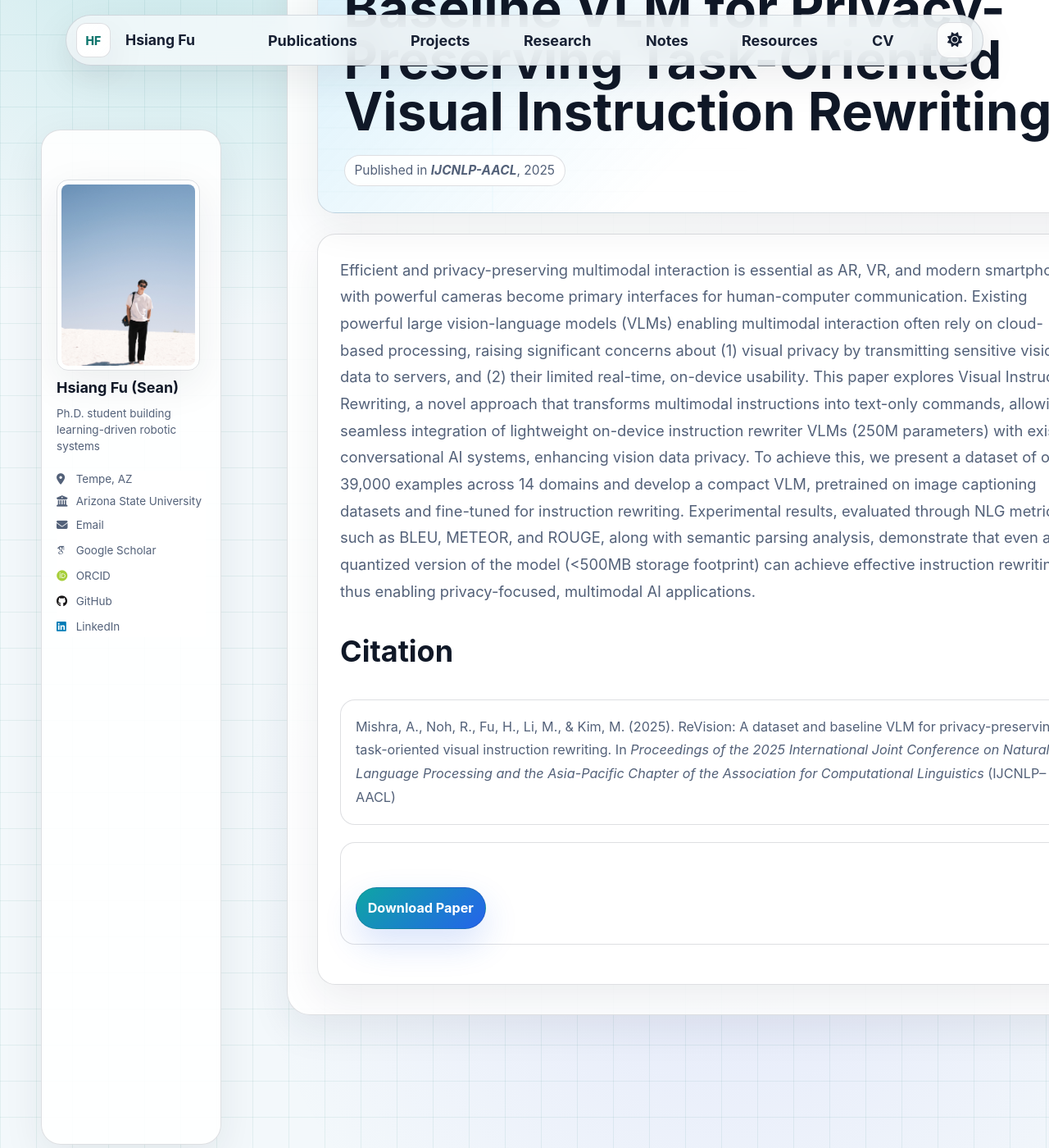
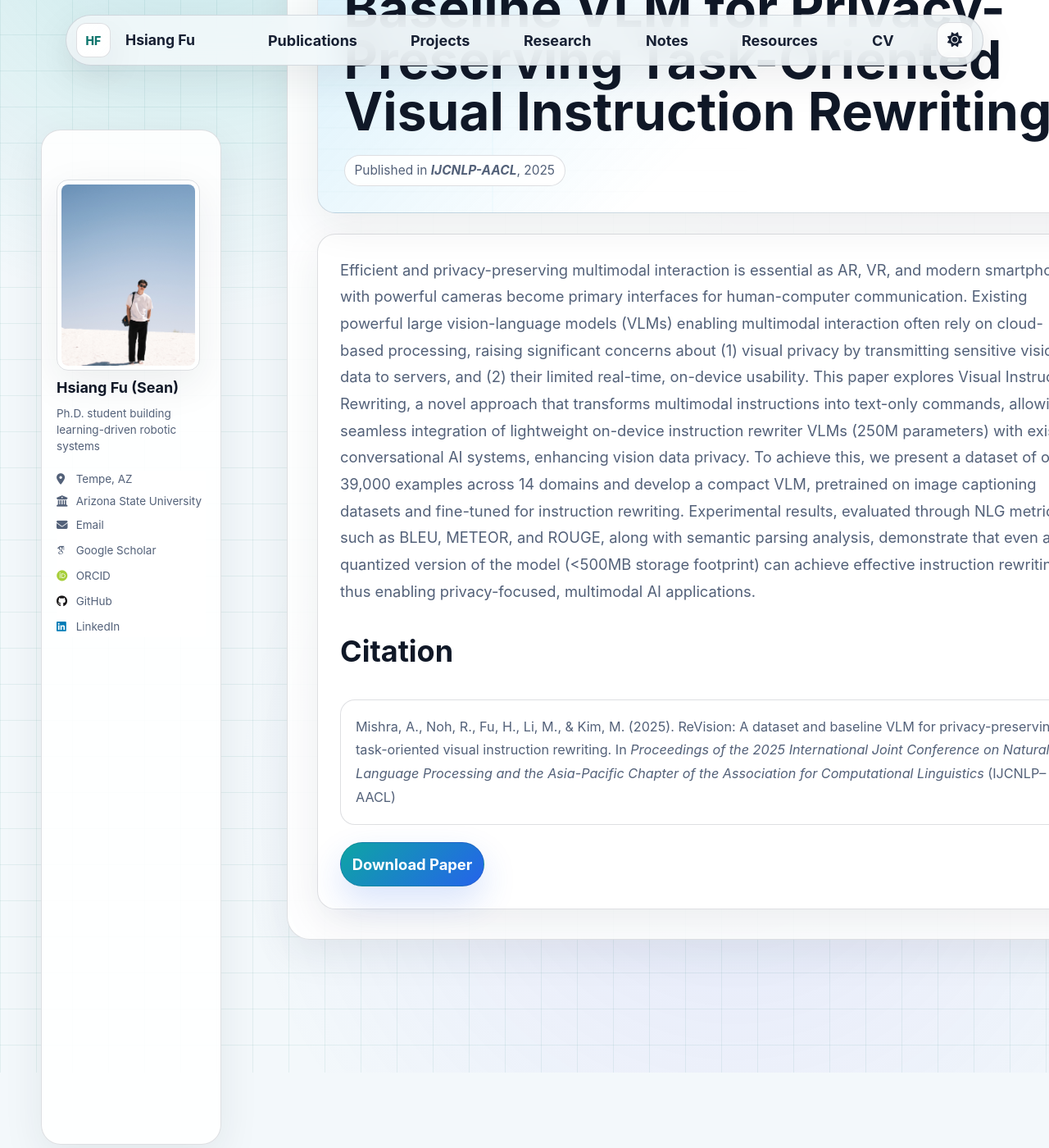
Before and after one commit to hsiang-fu/hsiang-fu.github.io, a Jekyll site: the page built from _publications/2025-02-20-revision.md, in a window 1280 px wide and 1400 px high, scrolled down 353 px. Shown: the whole window at 82% size. Built offline with Jekyll 4.4.1, drawn with Linux system fonts in a browser that asks for light colours; some web fonts are replaced; a script that is not in the unit is left out.

Commit message:
Polish homepage and detail actions

```diff
--- a/_layouts/single.html
+++ b/_layouts/single.html
@@ -53,31 +53,31 @@ layout: default
         {{ content }}
 
         {% if page.citation and page.paperurl and page.slidesurl and page.bibtexurl %}
-          <p style="font-size: smaller">Citation: {{ page.citation }}<br /><br><a href="{{ page.paperurl }}"><b>Download Paper</b></a> | <a href="{{ page.slidesurl }}">Download Slides</a> | <a href="{{ page.bibtexurl }}">Download Bibtex</a></p>
+          <p class="detail-citation">Citation: {{ page.citation }}<br /><br><a href="{{ page.paperurl }}"><b>Download Paper</b></a> <a href="{{ page.slidesurl }}">Download Slides</a> <a href="{{ page.bibtexurl }}">Download Bibtex</a></p>
         {% elsif page.citation and page.paperurl and page.slidesurl %}
-          <p style="font-size: smaller">Citation: {{ page.citation }}<br /><br><a href="{{ page.paperurl }}"><b>Download Paper</b></a> | <a href="{{ page.slidesurl }}">Download Slides</a></p>
+          <p class="detail-citation">Citation: {{ page.citation }}<br /><br><a href="{{ page.paperurl }}"><b>Download Paper</b></a> <a href="{{ page.slidesurl }}">Download Slides</a></p>
         {% elsif page.citation and page.paperurl and page.bibtexurl %}
-          <p style="font-size: smaller">Citation: {{ page.citation }}<br /><br><a href="{{ page.paperurl }}"><b>Download Paper</b></a> | <a href="{{ page.bibtexurl }}">Download Bibtex</a></p>
+          <p class="detail-citation">Citation: {{ page.citation }}<br /><br><a href="{{ page.paperurl }}"><b>Download Paper</b></a> <a href="{{ page.bibtexurl }}">Download Bibtex</a></p>
         {% elsif page.citation and page.paperurl %}
-          <p style="font-size: smaller">Citation: {{ page.citation }}<br /><br><a href="{{ page.paperurl }}"><b>Download Paper</b></a></p>
+          <p class="detail-citation">Citation: {{ page.citation }}<br /><br><a href="{{ page.paperurl }}"><b>Download Paper</b></a></p>
         {% elsif page.citation and page.slidesurl and page.bibtexurl %}
-          <p style="font-size: smaller">Citation: {{ page.citation }}<br /><br><a href="{{ page.slidesurl }}"><b>Download Slides</b></a> | <a href="{{ page.bibtexurl }}">Download Bibtex</a></p>
+          <p class="detail-citation">Citation: {{ page.citation }}<br /><br><a href="{{ page.slidesurl }}"><b>Download Slides</b></a> <a href="{{ page.bibtexurl }}">Download Bibtex</a></p>
         {% elsif page.citation and page.slidesurl %}
-          <p style="font-size: smaller">Citation: {{ page.citation }}<br /><br><a href="{{ page.slidesurl }}"><b>Download Slides</b></a></p>
+          <p class="detail-citation">Citation: {{ page.citation }}<br /><br><a href="{{ page.slidesurl }}"><b>Download Slides</b></a></p>
         {% elsif page.slidesurl and page.bibtexurl %}
-          <p style="font-size: smaller"><br><a href="{{ page.slidesurl }}"><b>Download Slides</b></a> | <a href="{{ page.bibtexurl }}"><b>Download Bibtex</b></a></p>
+          <p class="detail-actions"><a href="{{ page.slidesurl }}"><b>Download Slides</b></a> <a href="{{ page.bibtexurl }}"><b>Download Bibtex</b></a></p>
         {% elsif page.paperurl and page.bibtexurl %}
-          <p style="font-size: smaller"><br><a href="{{ page.paperurl }}"><b>Download Paper</b></a> | <a href="{{ page.bibtexurl }}"><b>Download Bibtex</b></a></p>
+          <p class="detail-actions"><a href="{{ page.paperurl }}"><b>Download Paper</b></a> <a href="{{ page.bibtexurl }}"><b>Download Bibtex</b></a></p>
         {% elsif page.citation and page.bibtexurl %}
-          <p style="font-size: smaller">Citation: {{ page.citation }}<br /><br><a href="{{ page.bibtexurl }}"><b>Download Bibtex</b></a></p>
+          <p class="detail-citation">Citation: {{ page.citation }}<br /><br><a href="{{ page.bibtexurl }}"><b>Download Bibtex</b></a></p>
         {% elsif page.citation %}
-          <p style="font-size: smaller">Citation: {{ page.citation }}</p>
+          <p class="detail-citation">Citation: {{ page.citation }}</p>
         {% elsif page.slidesurl %}
-          <p style="font-size: smaller"><a href="{{ page.slidesurl }}"><b>Download Slides</b></a></p>
+          <p class="detail-actions"><a href="{{ page.slidesurl }}"><b>Download Slides</b></a></p>
         {% elsif page.paperurl %}
-          <p style="font-size: smaller"><br><a href="{{ page.paperurl }}"><b>Download Paper</b></a></p>
+          <p class="detail-actions"><a href="{{ page.paperurl }}"><b>Download Paper</b></a></p>
         {% elsif page.bibtexurl %}
-          <p style="font-size: smaller"><a href="{{ page.bibtexurl }}">Download Bibtex</a></p>
+          <p class="detail-actions"><a href="{{ page.bibtexurl }}">Download Bibtex</a></p>
         {% endif %}
 
         {% if page.link %}<div><a href="{{ page.link }}" class="btn">{{ site.data.ui-text[site.locale].ext_link_label | default: "Direct Link" }}</a></div>{% endif %}
--- a/_sass/layout/_modern.scss
+++ b/_sass/layout/_modern.scss
@@ -1236,6 +1236,25 @@ body {
 
 .lab-console h2 {
   font-size: clamp(1.65rem, 3vw, 2.45rem);
+}
+
+.current-work {
+  grid-template-columns: minmax(220px, 0.62fr) minmax(0, 1.38fr);
+  align-items: start;
+}
+
+.current-work__stack {
+  display: grid;
+  gap: 1rem;
+}
+
+.current-work__grid {
+  grid-template-columns: repeat(2, minmax(0, 1fr));
+  gap: 0.85rem;
+}
+
+.current-work__grid article {
+  min-height: 11.5rem;
 }
 
 .console-card__screen {
@@ -1387,6 +1406,10 @@ body {
     grid-template-columns: 1fr;
   }
 
+  .current-work__grid {
+    grid-template-columns: 1fr;
+  }
+
   .section-kicker {
     display: block;
   }
@@ -1834,6 +1857,7 @@ body {
   margin: 0 0 1.4rem;
 }
 
+.page--detail .page__content .detail-citation,
 .page--detail .page__content p[style*="font-size"] {
   padding: 1rem;
   border: 1px solid var(--site-hairline);
@@ -1842,12 +1866,22 @@ body {
   font-size: 0.9rem !important;
 }
 
-.page--detail .page__content p[style*="font-size"] a,
-.page--detail .page__content > p:last-child a {
+.page--detail .page__content .detail-actions {
+  display: flex;
+  flex-wrap: wrap;
+  gap: 0.55rem;
+  margin: 1.1rem 0 0;
+  padding: 0;
+  border: 0;
+  background: transparent;
+}
+
+.page--detail .page__content .detail-citation a,
+.page--detail .page__content .detail-actions a,
+.page--detail .page__content p[style*="font-size"] a {
   display: inline-flex;
   align-items: center;
   justify-content: center;
-  margin: 0.4rem 0.4rem 0 0;
   padding: 0.55rem 0.76rem;
   border: 1px solid var(--site-hairline);
   border-radius: 999px;
@@ -1857,14 +1891,21 @@ body {
   transition: transform 200ms ease, box-shadow 200ms ease, filter 200ms ease;
 }
 
-.page--detail .page__content p[style*="font-size"] a:hover,
-.page--detail .page__content > p:last-child a:hover {
+.page--detail .page__content .detail-citation a,
+.page--detail .page__content p[style*="font-size"] a {
+  margin: 0.4rem 0.4rem 0 0;
+}
+
+.page--detail .page__content .detail-citation a:hover,
+.page--detail .page__content .detail-actions a:hover,
+.page--detail .page__content p[style*="font-size"] a:hover {
   filter: saturate(1.08);
   transform: translateY(-1px);
 }
 
-.page--detail .page__content p[style*="font-size"] a:active,
-.page--detail .page__content > p:last-child a:active {
+.page--detail .page__content .detail-citation a:active,
+.page--detail .page__content .detail-actions a:active,
+.page--detail .page__content p[style*="font-size"] a:active {
   box-shadow: none;
   transform: translateY(1px) scale(0.985);
 }
```
Also changed, not shown: _pages/about.md (+38 -40 lines).
